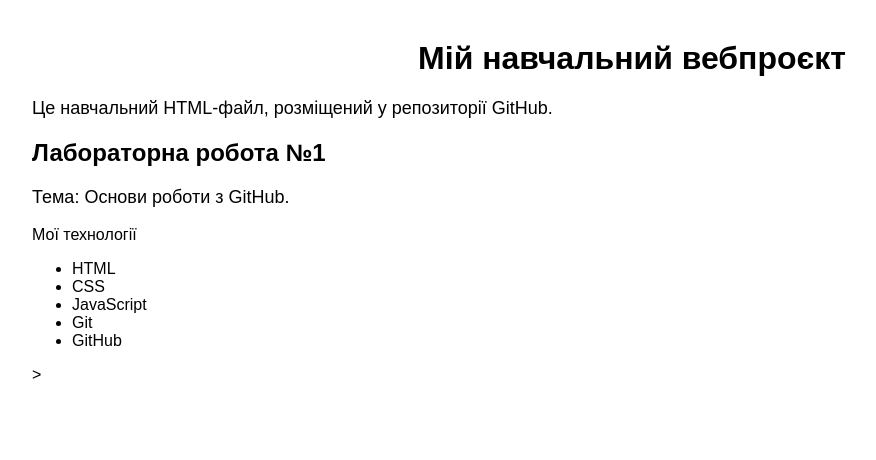
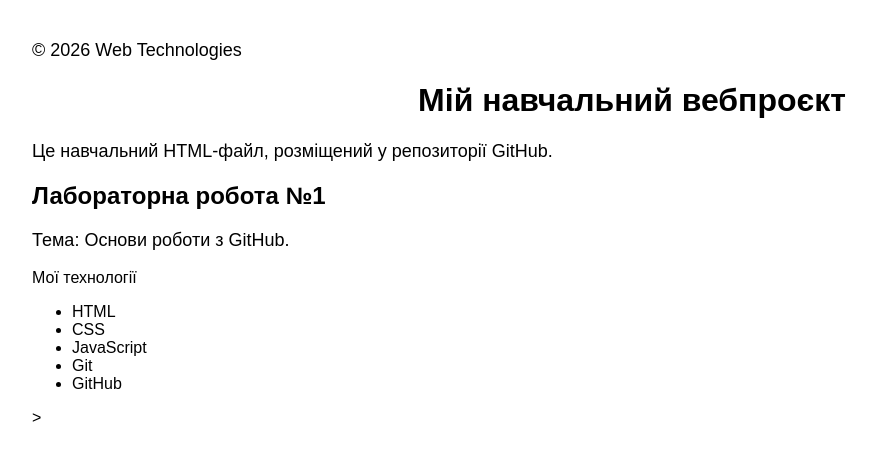
Before and after one commit to savelievaa-a/web-technologies-lab, a plain HTML site: page index.html in a window 1280 px wide. Shown: the whole page, without its empty margins (8-884 px from the left). Drawn offline with Linux system fonts and the light colour scheme.

Commit message:
Add footer

```diff
--- a/index.html
+++ b/index.html
@@ -5,7 +5,9 @@
     <title>Мій перший проєкт</title>
     <link rel="stylesheet" href="style.css">
 </head>
-<body>
+<footer>
+    <p>© 2026 Web Technologies</p>
+</footer><body>
    <h1>Мій навчальний вебпроєкт</h1>
 
     <p>Це навчальний HTML-файл,
```
